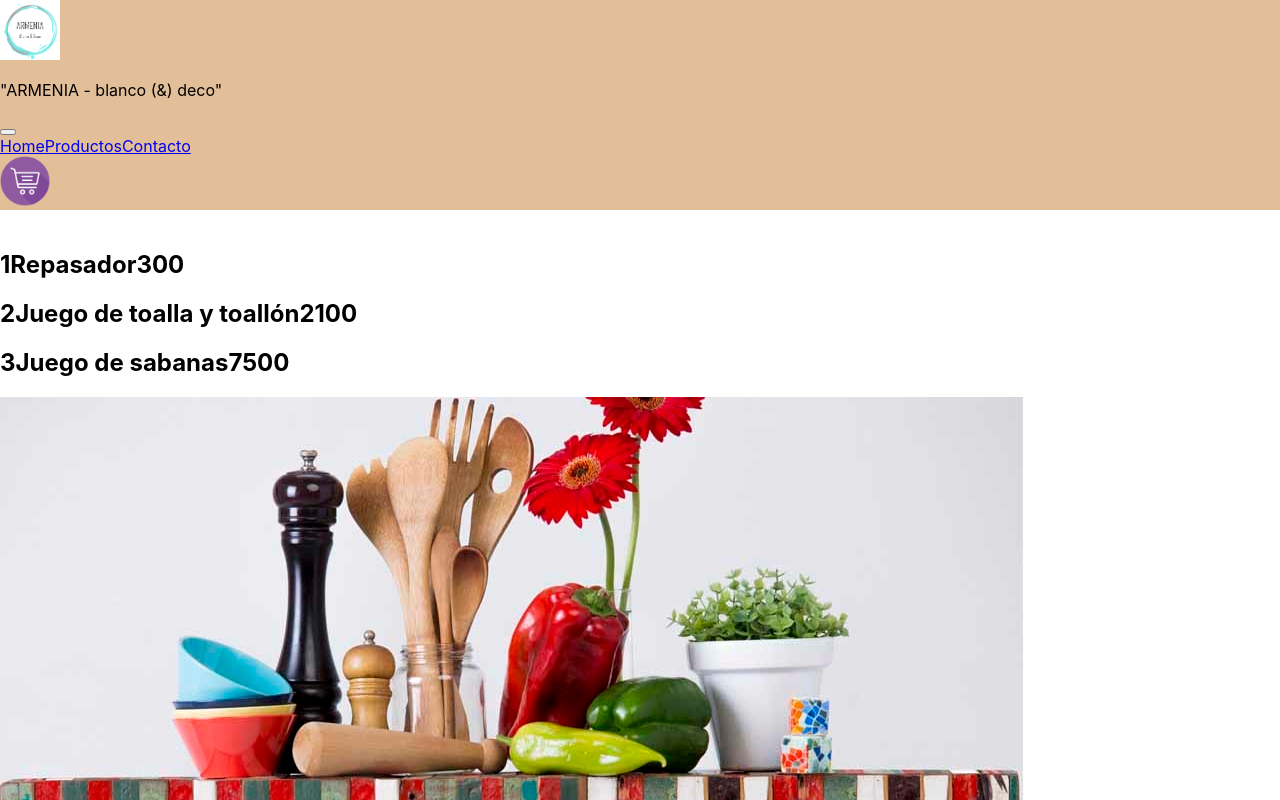
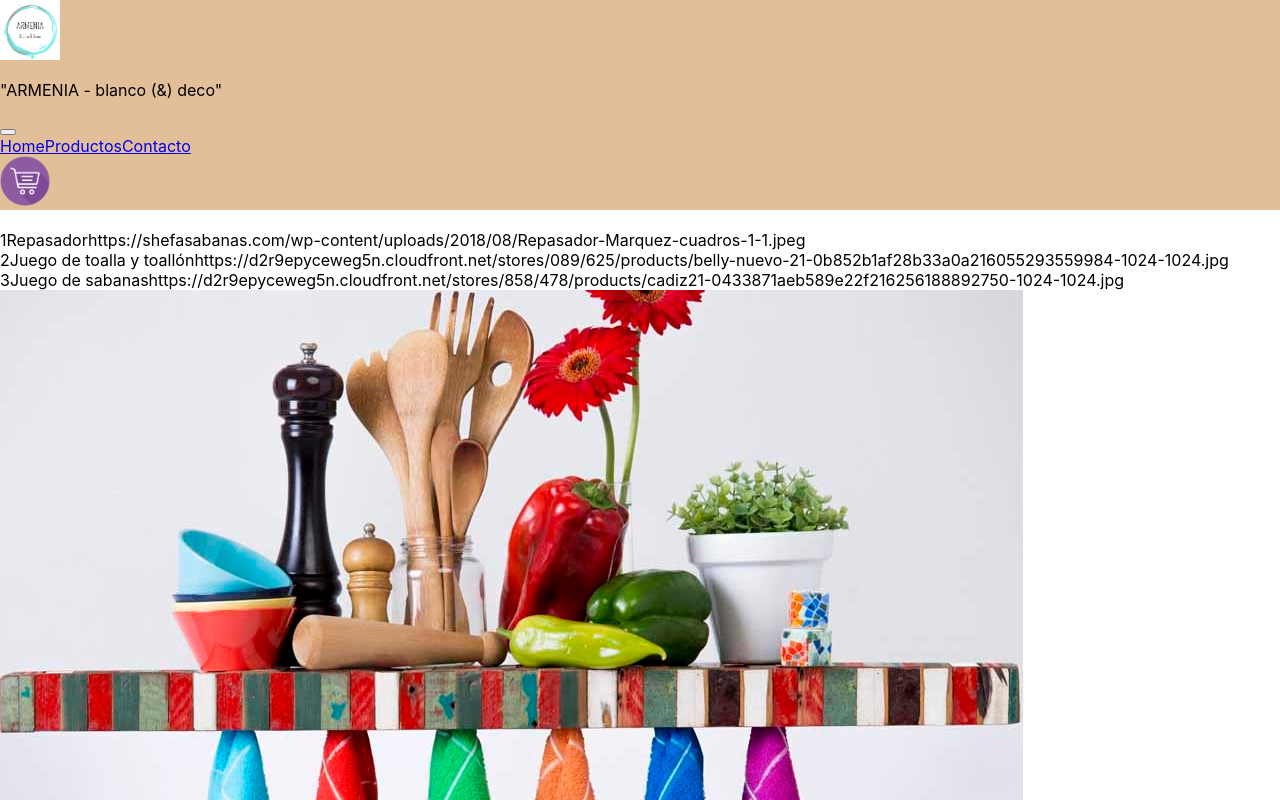
Before and after one commit to Clementina7/jesica-baez-ecommerce, a React (Create React App) app: page / in a window 1280 px wide. Shown: the top 800 px of the page. Built offline with nearby package versions, Linux system fonts and the light colour scheme; the HTML template or start-up script is replaced by a standard one.

Commit message:
Detalle de producto

```diff
--- a/src/components/ItemList.js
+++ b/src/components/ItemList.js
@@ -7,7 +7,7 @@ const ItemList = ({productos}) => {
     productos.length > 0 ? (
       productos.map((productos) => (
       <>
-      <h2>{productos.id}{productos.title}{productos.price}</h2>
+      <div>{productos.id}{productos.title}{productos.pictureUrl}</div>
       </>
     ))
     ) : (
```
Also changed, not shown: src/components/Item.js (+4 -4 lines), src/components/ItemDetail.js (added, +9 -0 lines), src/components/ItemDetailContainer.js (added, +9 -0 lines).
